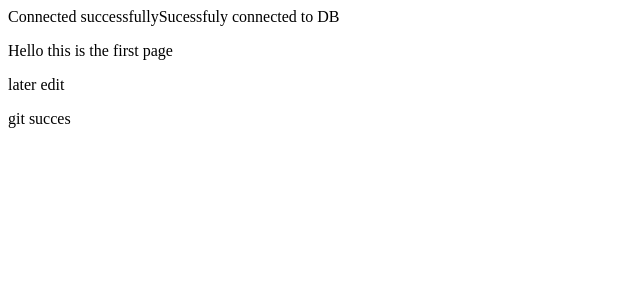
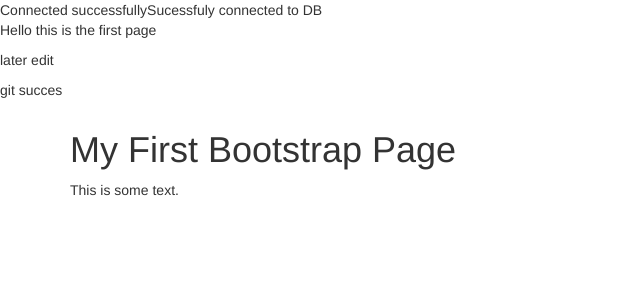
Before and after one commit to JaxonDvl/squareparts-web, a PHP site: page / in a window 1280 px wide. Shown: the top 300 px of the page, without its empty margins (0-640 px from the left). Run offline with PHP 8.4, Linux system fonts and the light colour scheme.

Commit message:
added bootstrap and jquery

```diff
--- a/index.php
+++ b/index.php
@@ -5,12 +5,25 @@
 <html lang="en">
 <head>
     <meta charset="UTF-8">
+    <meta name="viewport" content="width=device-width, initial-scale=1">
     <title>Square Parts - WebStore</title>
+
+    <!-- Latest compiled and minified CSS -->
+    <link rel="stylesheet" href="https://maxcdn.bootstrapcdn.com/bootstrap/3.3.6/css/bootstrap.min.css">
+
+    <!-- jQuery library -->
+    <script src="https://ajax.googleapis.com/ajax/libs/jquery/1.12.0/jquery.min.js"></script>
+
+    <!-- Latest compiled JavaScript -->
+    <script src="https://maxcdn.bootstrapcdn.com/bootstrap/3.3.6/js/bootstrap.min.js"></script>
 </head>
 <body>
     <p>Hello this is the first page</p>
 <p>later edit</p>
 <p>git succes</p>
-
+<div class="container">
+  <h1>My First Bootstrap Page</h1>
+  <p>This is some text.</p>
+</div>
 </body>
 </html>
```
